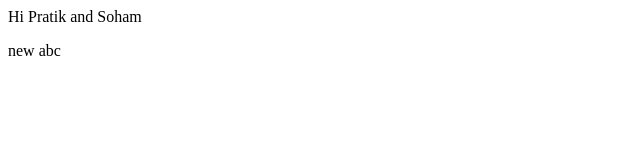
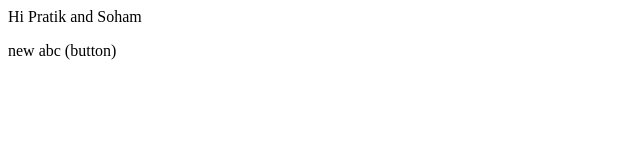
Before and after one commit to kadampratikb/gitDemo_2, a plain HTML site: page index.html in a window 1280 px wide. Shown: the full height of the page, 0-640 px from the left. Drawn offline with Linux system fonts and the light colour scheme.

Commit message:
new button added

```diff
--- a/index.html
+++ b/index.html
@@ -1,2 +1,2 @@
 <p>Hi Pratik and Soham</p>
-<p>new abc</p>
+<p>new abc (button)</p>
```
